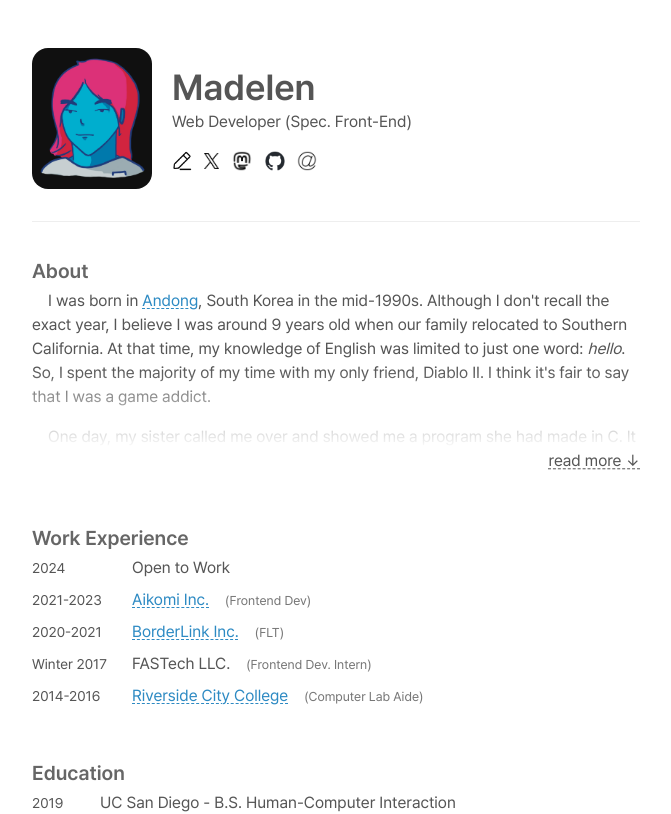
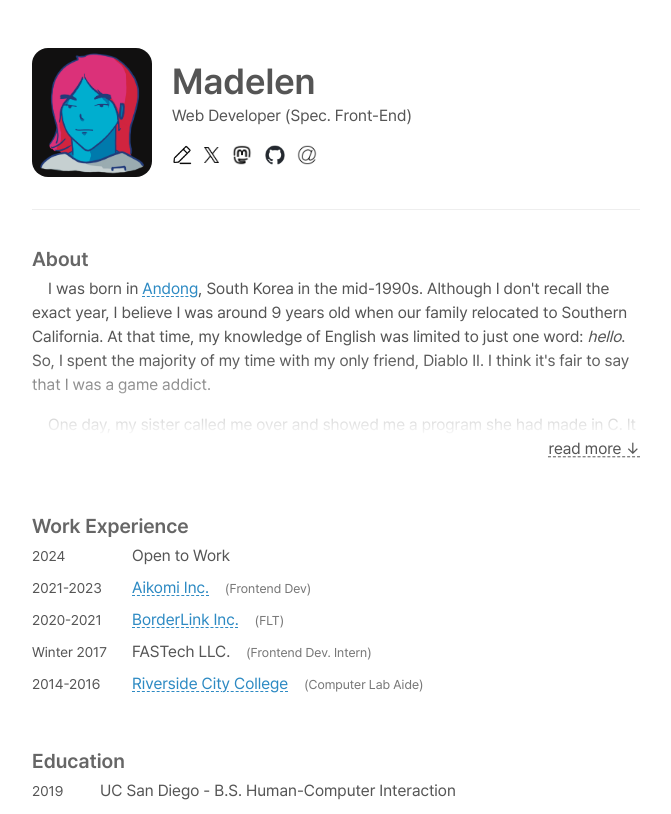
Before and after one commit to raselshikdar/blog.rasel.us.kg, a Next.js app: page /about in a window 1280 px wide. Shown: the top 814 px of the page, without its empty margins (304-975 px from the left). Built offline with nearby package versions, Linux system fonts and the light colour scheme.

Commit message:
profile image dimension changed

```diff
--- a/src/pages/about/index.tsx
+++ b/src/pages/about/index.tsx
@@ -20,7 +20,7 @@ const About = () => {
           <a href="https://madelen.vercel.app/" rel="noopener noreferrer">
             <Image
               className={styles['header__logo']}
-              src="/profile.webp"
+              src="/profile.png"
               width={120}
               height={120}
               alt="profile"
```
Also changed, not shown: public/profile.png (added), public/profile.webp (deleted).
